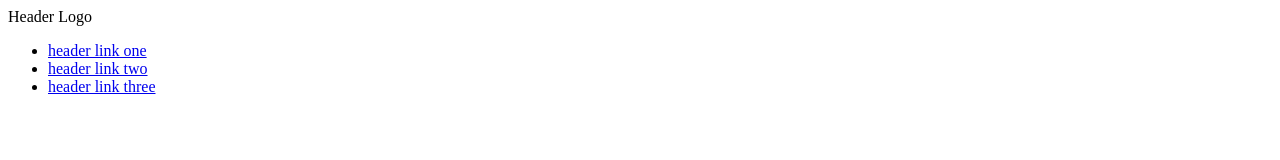
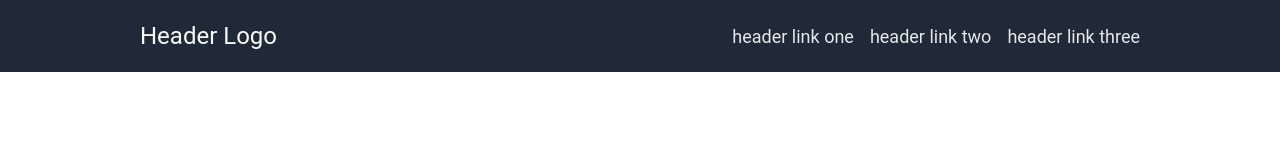
Before and after one commit to danielkurtsawyer/odin-landing-page, a plain HTML site: page index.html in a window 1280 px wide. Drawn offline with Linux system fonts and the light colour scheme.

Commit message:
Add css styling for the header
Css styling was added to the header along with some wrapper divs in index.html.

```diff
--- a/index.html
+++ b/index.html
@@ -3,16 +3,21 @@
 <head>
     <meta charset="UTF-8">
     <meta name="viewport" content="width=device-width, initial-scale=1.0">
+    <link rel="stylesheet" href="style.css">
     <title>Foundations Landing Page</title>
 </head>
 
 <body>
-    <div class="header">Header Logo
-        <ul>
-            <li><a href="#">header link one</a></li>
-            <li><a href="#">header link two</a></li>
-            <li><a href="#">header link three</a></li>
-        </ul>
+    <div class="section1">
+        <div class="header">
+            <div class="logo">Header Logo</div>
+
+            <ul class="links">
+                <li><a href="#">header link one</a></li>
+                <li><a href="#">header link two</a></li>
+                <li><a href="#">header link three</a></li>
+            </ul>
+        </div>
     </div>
 </body>
 </html>
--- a/style.css
+++ b/style.css
@@ -0,0 +1,45 @@
+body {
+    font-family: roboto, sans-serif;
+    display: flex;
+    flex-direction: column;
+    align-items: center;
+    min-height: 100vh;
+    padding: 0px;
+    margin: 0px;
+}
+
+.section1 {
+    background-color: #1F2937;
+    min-width: 100vw;
+    display: flex;
+    justify-content: center;
+}
+
+.header {
+    display: flex;
+    align-items: center;
+    justify-content: space-between;
+    height: 72px;
+    width:  1000px;
+    margin: 0px;
+    padding: 0 12px;
+}
+
+.logo {
+    font-size: 24px;
+    color: #F9FAF8;
+}
+
+.header ul {
+    display: flex;
+    gap: 16px;
+    list-style-type: none;
+    margin: 0px;
+    padding: 0px;
+}
+
+a {
+    font-size: 18px;
+    color: #E5E7EB;
+    text-decoration: none;
+}
```
